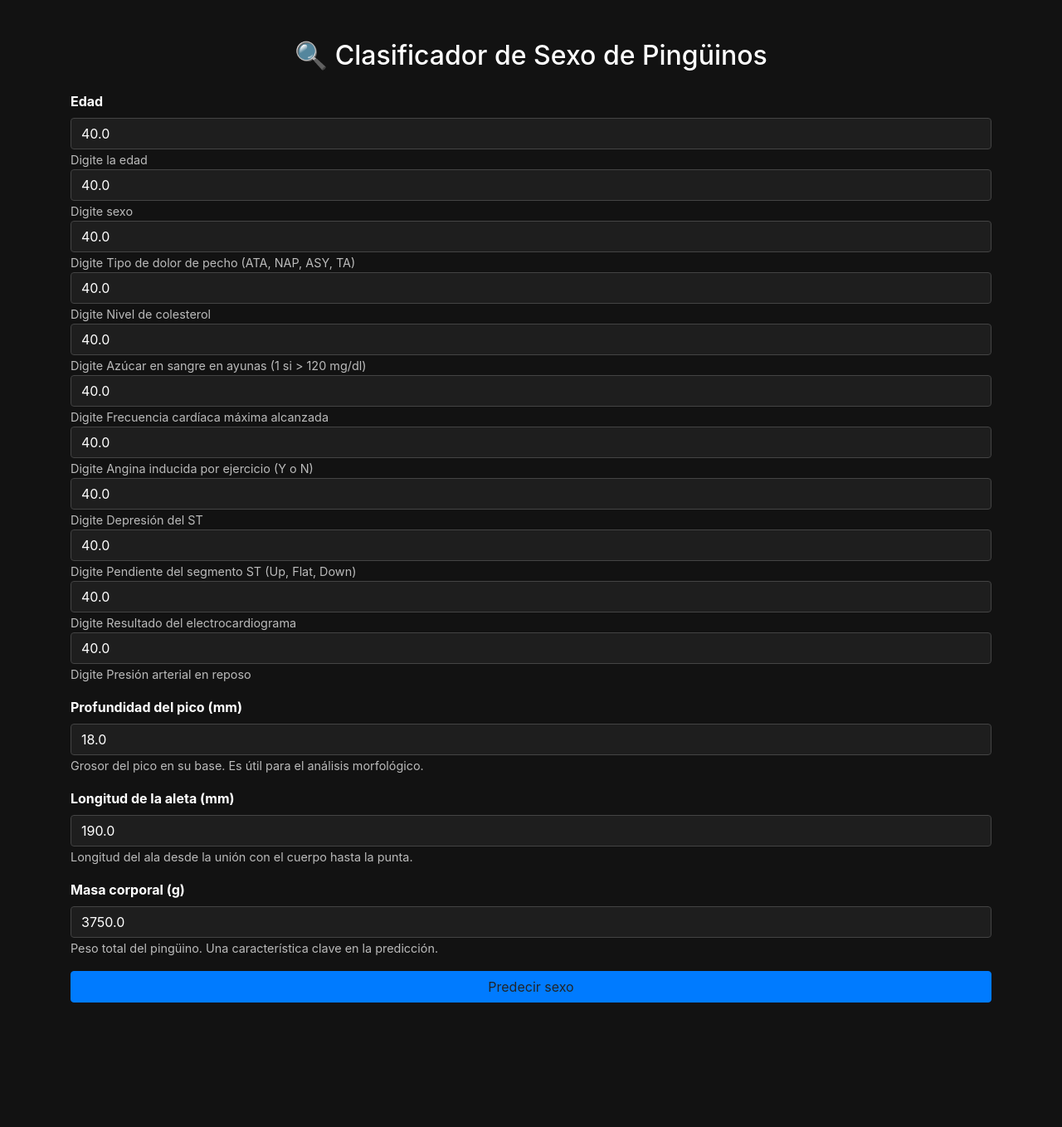
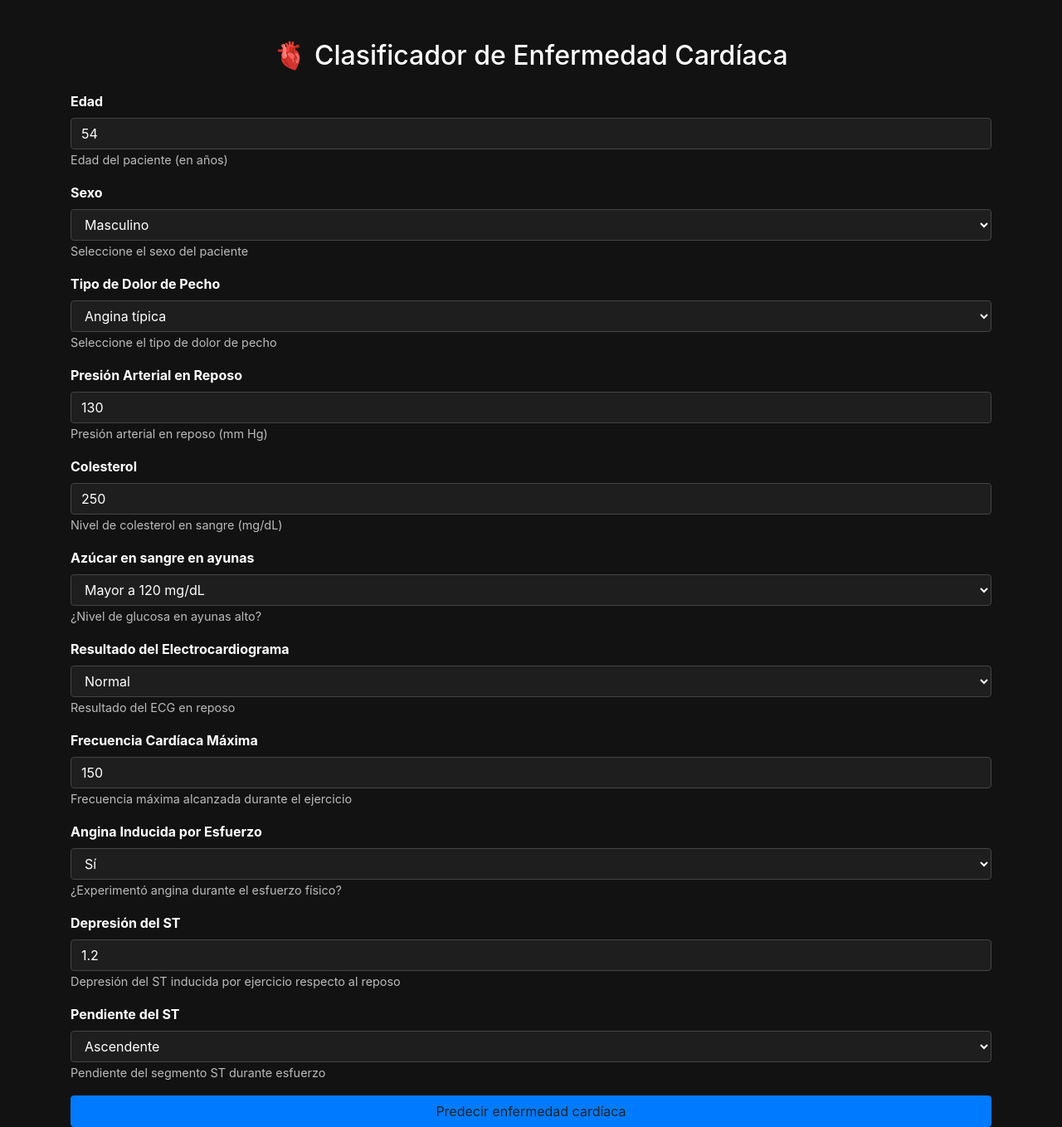
Before and after one commit to lhcneo123/HeartDiseaseClustering, a Flask app: page / in a window 1280 px wide. Shown: the whole page at 83% size. Before the commit the page ends 1208 px from the top, so only its background shows below. Run offline with Flask 3, Linux system fonts and the light colour scheme; parts of the project's set-up code (start-up, migrations or seed data) failed here and were passed over; some libraries are stand-ins or nearby versions.

Commit message:
agrego variables faltantes

```diff
--- a/app.py
+++ b/app.py
@@ -14,23 +14,63 @@ def index():
 
     if request.method == 'POST':
         try:
+            # Obtener los valores del formulario
             Age = float(request.form['Age'])
-            Sex = float(request.form['Sex'])
-            ChestPainType = float(request.form['ChestPainType'])
             RestingBP = float(request.form['RestingBP'])
-            FastingBS = float(request.form['FastingBS'])
-            RestingECG = float(request.form['RestingECG'])
+            Cholesterol = float(request.form['Cholesterol'])
+            FastingBS = int(request.form['FastingBS'])
             MaxHR = float(request.form['MaxHR'])
-            ExerciseAngina = float(request.form['ExerciseAngina'])
             Oldpeak = float(request.form['Oldpeak'])
-            ST_Slope = float(request.form['ST_Slope'])
-            Cholesterol= float(request.form['Cholesterol'])
 
-            features = np.array([[
-                Age, Sex, ChestPainType, RestingBP, RestingBP, FastingBS,
-                RestingECG, MaxHR, ExerciseAngina, Oldpeak, ST_Slope, Cholesterol
-            ]])
-            prediction = model.predict(features)[0]
+            # Variables categóricas como string
+            Sex = request.form['Sex']  # 'M' o 'F'
+            ChestPainType = request.form['ChestPainType']  # 'ATA', 'NAP', 'ASY', 'TA'
+            RestingECG = request.form['RestingECG']  # 'Normal', 'ST', 'LVH'
+            ExerciseAngina = request.form['ExerciseAngina']  # 'Y' o 'N'
+            ST_Slope = request.form['ST_Slope']  # 'Up', 'Flat', 'Down'
+
+            # Crear diccionario de entrada
+            input_dict = {
+                'Age': Age,
+                'RestingBP': RestingBP,
+                'Cholesterol': Cholesterol,
+                'FastingBS': FastingBS,
+                'MaxHR': MaxHR,
+                'Oldpeak': Oldpeak,
+                'Sex': Sex,
+                'ChestPainType': ChestPainType,
+                'RestingECG': RestingECG,
+                'ExerciseAngina': ExerciseAngina,
+                'ST_Slope': ST_Slope
+            }
+
+            # Columnas que el modelo espera
+            columnas_modelo = [
+                'Age', 'RestingBP', 'Cholesterol', 'FastingBS', 'MaxHR', 'Oldpeak',
+                'Sex_F', 'Sex_M',
+                'ChestPainType_ASY', 'ChestPainType_ATA', 'ChestPainType_NAP', 'ChestPainType_TA',
+                'RestingECG_LVH', 'RestingECG_Normal', 'RestingECG_ST',
+                'ExerciseAngina_N', 'ExerciseAngina_Y',
+                'ST_Slope_Down', 'ST_Slope_Flat', 'ST_Slope_Up'
+            ]
+
+            # Convertir a DataFrame y hacer one-hot encoding
+            df_input = pd.DataFrame([input_dict])
+            df_encoded = pd.get_dummies(df_input)
+
+            # Asegurar que todas las columnas estén presentes
+            for col in columnas_modelo:
+                if col not in df_encoded:
+                    df_encoded[col] = 0
+
+            # Ordenar columnas
+            df_encoded = df_encoded[columnas_modelo]
+
+            # Escalar como en el entrenamiento
+            input_scaled = scaler.transform(df_encoded)
+
+            # Hacer predicción
+            prediction = model.predict(input_scaled)[0]
 
         except Exception as e:
             prediction = f'Error: {str(e)}'
--- a/templates/index.html
+++ b/templates/index.html
@@ -37,70 +37,105 @@
 </head>
 <body>
     <div class="container mt-5">
-        <h2 class="mb-4 text-center">🔍 Clasificador de Sexo de Pingüinos</h2>
+        <h2 class="mb-4 text-center">🫀 Clasificador de Enfermedad Cardíaca</h2>
         <form method="POST">
             <div class="form-group">
                 <label class="form-label">Edad</label>
-                <input type="number" step="any" class="form-control" name="Age" value="40.0" required>
-                <small class="info-text">Digite la edad</small>
+                <input type="number" step="any" class="form-control" name="Age" value="54" required>
+                <small class="info-text">Edad del paciente (en años)</small>
+            </div>
 
-                <input type="number" step="any" class="form-control" name="Sex" value="40.0" required>
-                <small class="info-text">Digite sexo</small>
+            <div class="form-group">
+                <label class="form-label">Sexo</label>
+                <select class="form-control" name="Sex" required>
+                    <option value="M">Masculino</option>
+                    <option value="F">Femenino</option>
+                </select>
+                <small class="info-text">Seleccione el sexo del paciente</small>
+            </div>
 
-                <input type="number" step="any" class="form-control" name="ChestPainType" value="40.0" required>
-                <small class="info-text">Digite Tipo de dolor de pecho (ATA, NAP, ASY, TA)</small>
+            <div class="form-group">
+                <label class="form-label">Tipo de Dolor de Pecho</label>
+                <select class="form-control" name="ChestPainType" required>
+                    <option value="ATA">Angina típica</option>
+                    <option value="NAP">Angina atípica</option>
+                    <option value="ASY">Asintomático</option>
+                    <option value="TA">Dolor no anginoso</option>
+                </select>
+                <small class="info-text">Seleccione el tipo de dolor de pecho</small>
+            </div>
 
-                <input type="number" step="any" class="form-control" name="Cholesterol" value="40.0" required>
-                <small class="info-text">Digite Nivel de colesterol</small>
+            <div class="form-group">
+                <label class="form-label">Presión Arterial en Reposo</label>
+                <input type="number" step="any" class="form-control" name="RestingBP" value="130" required>
+                <small class="info-text">Presión arterial en reposo (mm Hg)</small>
+            </div>
 
-                <input type="number" step="any" class="form-control" name="FastingBS" value="40.0" required>
-                <small class="info-text">Digite Azúcar en sangre en ayunas (1 si > 120 mg/dl)</small>
+            <div class="form-group">
+                <label class="form-label">Colesterol</label>
+                <input type="number" step="any" class="form-control" name="Cholesterol" value="250" required>
+                <small class="info-text">Nivel de colesterol en sangre (mg/dL)</small>
+            </div>
 
-                <input type="number" step="any" class="form-control" name="MaxHR" value="40.0" required>
-                <small class="info-text">Digite Frecuencia cardíaca máxima alcanzada </small>
+            <div class="form-group">
+                <label class="form-label">Azúcar en sangre en ayunas</label>
+                <select class="form-control" name="FastingBS" required>
+                    <option value="1">Mayor a 120 mg/dL</option>
+                    <option value="0">120 mg/dL o menos</option>
+                </select>
+                <small class="info-text">¿Nivel de glucosa en ayunas alto?</small>
+            </div>
 
-                <input type="number" step="any" class="form-control" name="ExerciseAngina" value="40.0" required>
-                <small class="info-text">Digite Angina inducida por ejercicio (Y o N)</small>
+            <div class="form-group">
+                <label class="form-label">Resultado del Electrocardiograma</label>
+                <select class="form-control" name="RestingECG" required>
+                    <option value="Normal">Normal</option>
+                    <option value="ST">Anormalidad ST-T</option>
+                    <option value="LVH">Hipertrofia ventricular izquierda</option>
+                </select>
+                <small class="info-text">Resultado del ECG en reposo</small>
+            </div>
 
-                <input type="number" step="any" class="form-control" name="Oldpeak" value="40.0" required>
-                <small class="info-text">Digite Depresión del ST</small>
+            <div class="form-group">
+                <label class="form-label">Frecuencia Cardíaca Máxima</label>
+                <input type="number" step="any" class="form-control" name="MaxHR" value="150" required>
+                <small class="info-text">Frecuencia máxima alcanzada durante el ejercicio</small>
+            </div>
 
-                <input type="number" step="any" class="form-control" name="ST_Slope" value="40.0" required>
-                <small class="info-text">Digite Pendiente del segmento ST (Up, Flat, Down)</small>
+            <div class="form-group">
+                <label class="form-label">Angina Inducida por Esfuerzo</label>
+                <select class="form-control" name="ExerciseAngina" required>
+                    <option value="Y">Sí</option>
+                    <option value="N">No</option>
+                </select>
+                <small class="info-text">¿Experimentó angina durante el esfuerzo físico?</small>
+            </div>
 
-                <input type="number" step="any" class="form-control" name="RestingECG" value="40.0" required>
-                <small class="info-text">Digite Resultado del electrocardiograma </small>
+            <div class="form-group">
+                <label class="form-label">Depresión del ST</label>
+                <input type="number" step="any" class="form-control" name="Oldpeak" value="1.2" required>
+                <small class="info-text">Depresión del ST inducida por ejercicio respecto al reposo</small>
+            </div>
 
-                <input type="number" step="any" class="form-control" name="RestingBP" value="40.0" required>
-                <small class="info-text">Digite Presión arterial en reposo</small>
+            <div class="form-group">
+                <label class="form-label">Pendiente del ST</label>
+                <select class="form-control" name="ST_Slope" required>
+                    <option value="Up">Ascendente</option>
+                    <option value="Flat">Plana</option>
+                    <option value="Down">Descendente</option>
+                </select>
+                <small class="info-text">Pendiente del segmento ST durante esfuerzo</small>
+            </div>
 
-
-
-
-            </div>
-            <div class="form-group">
-                <label class="form-label">Profundidad del pico (mm)</label>
-                <input type="number" step="any" class="form-control" name="bill_depth" value="18.0" required>
-                <small class="info-text">Grosor del pico en su base. Es útil para el análisis morfológico.</small>
-            </div>
-            <div class="form-group">
-                <label class="form-label">Longitud de la aleta (mm)</label>
-                <input type="number" step="any" class="form-control" name="flipper_length" value="190.0" required>
-                <small class="info-text">Longitud del ala desde la unión con el cuerpo hasta la punta.</small>
-            </div>
-            <div class="form-group">
-                <label class="form-label">Masa corporal (g)</label>
-                <input type="number" step="any" class="form-control" name="body_mass" value="3750.0" required>
-                <small class="info-text">Peso total del pingüino. Una característica clave en la predicción.</small>
-            </div>
-            <button type="submit" class="btn btn-custom btn-block">Predecir sexo</button>
+            <button type="submit" class="btn btn-custom btn-block mt-3">Predecir enfermedad cardíaca</button>
         </form>
 
-        {% if prediction %}
+        {% if prediction is not none %}
             <div class="alert alert-info mt-4 text-center">
-                🔎 Predicción: <strong>{{ prediction }}</strong>
+                🩺 Resultado de predicción: <strong>{{ prediction }}</strong>
             </div>
         {% endif %}
     </div>
+
 </body>
 </html>
```
